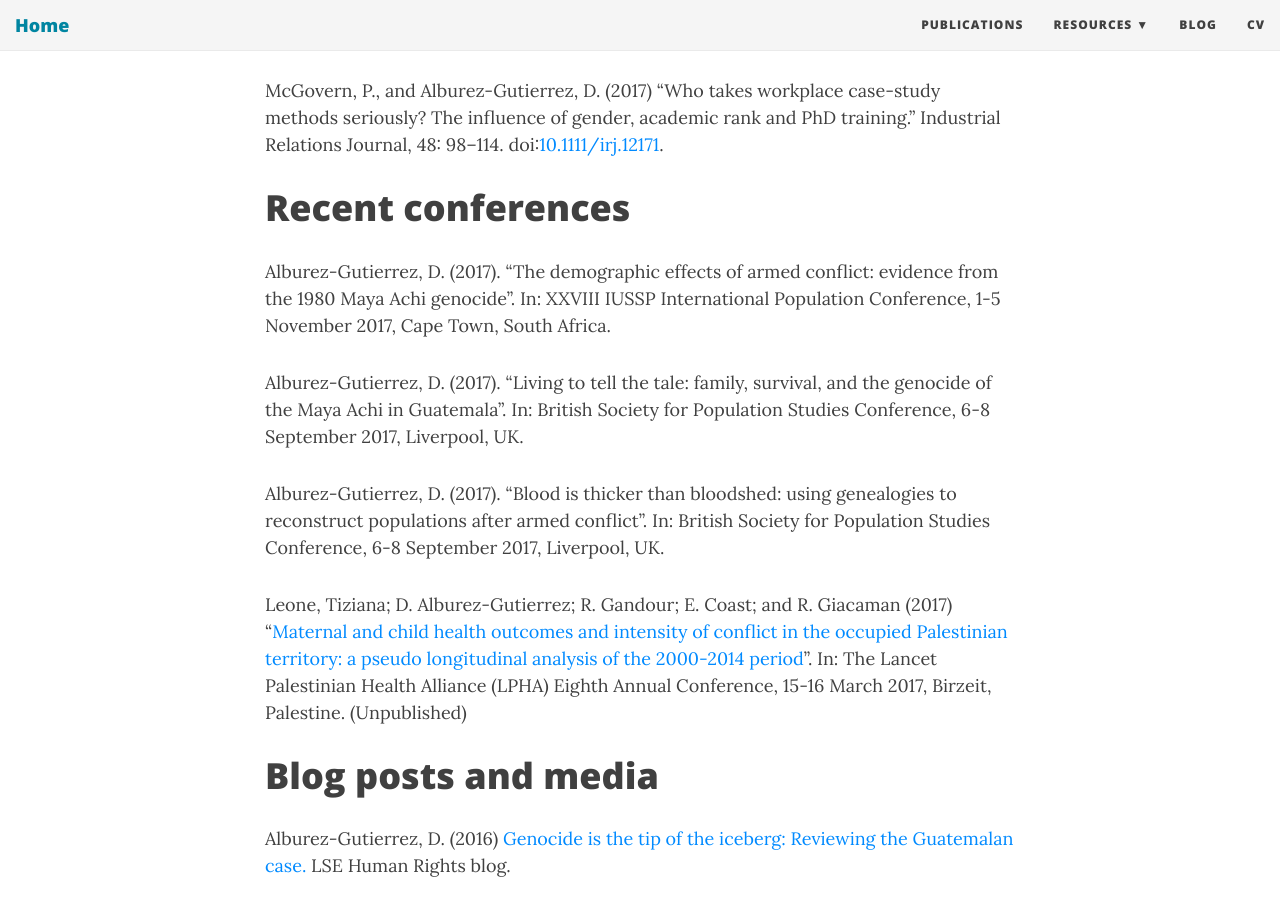
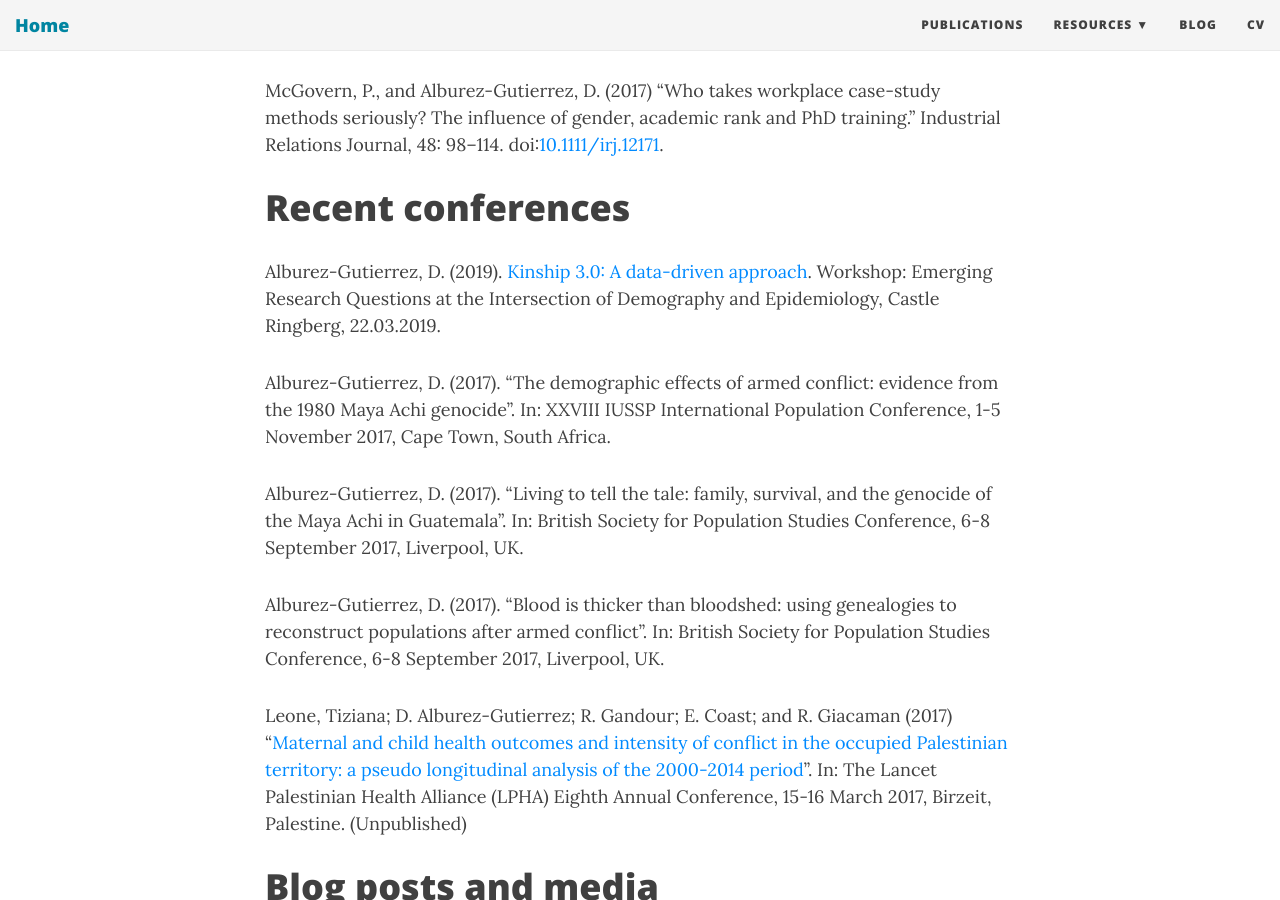
Before and after one commit to alburezg/alburezg.github.io, a Jekyll site: the page built from publications.md, in a window 1280 px wide and 900 px high, scrolled down 1138 px. Built offline with Jekyll 4.4.1, drawn with Linux system fonts in a browser that asks for light colours; nearby versions of some CDN libraries.

Commit message:
updated presentation ringberg

```diff
--- a/publications.md
+++ b/publications.md
@@ -25,6 +25,8 @@ McGovern, P., and Alburez-Gutierrez, D. (2017) "Who takes workplace case-study m
 
 # Recent conferences
 
+Alburez-Gutierrez, D. (2019). [Kinship 3.0: A data-driven approach](pdf/alburez_kinship_3.0.pdf). Workshop: Emerging Research Questions at the Intersection of Demography and Epidemiology, Castle Ringberg, 22.03.2019.
+
 Alburez-Gutierrez, D. (2017). "The demographic effects of armed conflict: evidence from the 1980 Maya Achi genocide". In: XXVIII IUSSP International Population Conference, 1-5 November 2017, Cape Town, South Africa.
 
 Alburez-Gutierrez, D. (2017). "Living to tell the tale: family, survival, and the genocide of the Maya Achi in Guatemala". In: British Society for Population Studies Conference, 6-8 September 2017, Liverpool, UK.
```
Also changed, not shown: 1 other file.
